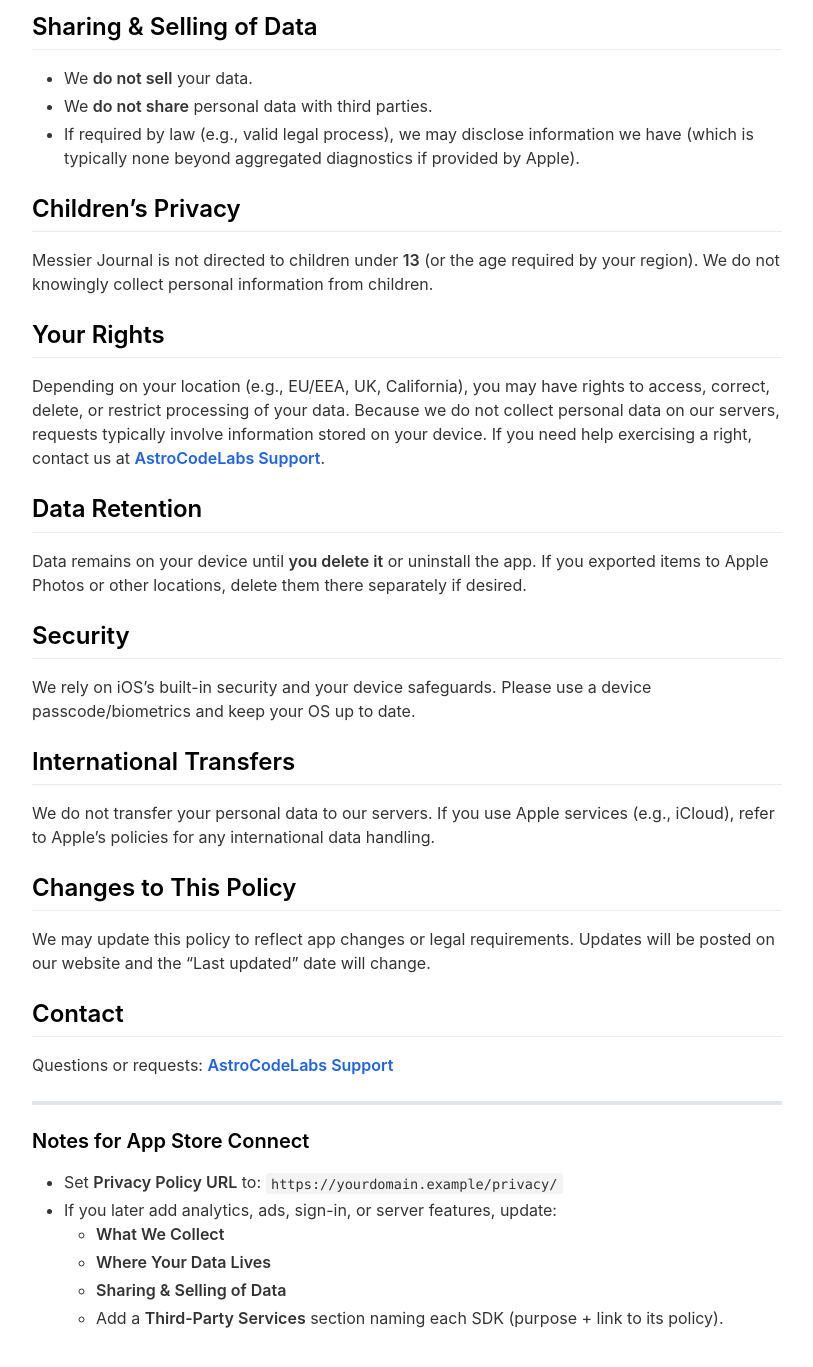
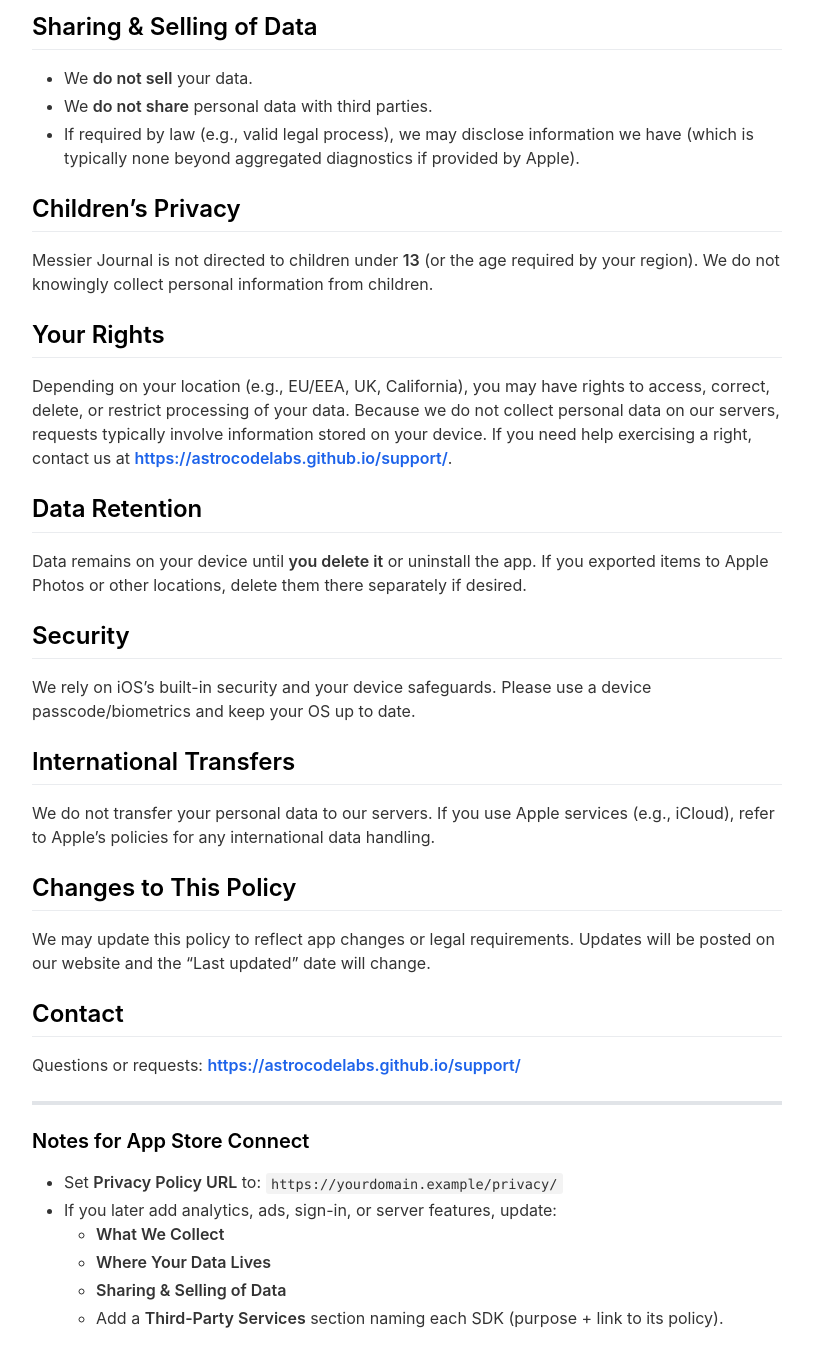
Before and after one commit to AstroCodeLabs/astrocodelabs.github.io, a Jekyll site: the page built from _pages/privacypolicy.md, in a window 1280 px wide and 1400 px high, scrolled down 1130 px. Shown: the top 1367 px of the window, without its empty margins (233-1046 px from the left). Built offline with Jekyll 4.4.1, drawn with Linux system fonts in a browser that asks for light colours; nearby versions of some CDN libraries; some of the changed lines change nothing that is shown; some of the changed text lies outside the part shown.

Commit message:
Update privacypolicy.md
reversed support name and URL positions

```diff
--- a/_pages/privacypolicy.md
+++ b/_pages/privacypolicy.md
@@ -9,7 +9,7 @@ last_modified_at: 2025-10-11
 
 **App:** Messier Journal
 **Developer:** Damon Degner (“we,” “us,” or “our”)
-**Contact:** [AstroCodeLabs Support](https://astrocodelabs.github.io/support/)
+**Contact:** [https://astrocodelabs.github.io/support/](AstroCodeLabs Support)
 **Website:** [https//:astrocodelab.github.io](https://astrocodelab.github.io)
 
 ---
@@ -43,7 +43,7 @@ You can change permissions anytime in **Settings → Privacy & Security** on you
 Messier Journal is not directed to children under **13** (or the age required by your region). We do not knowingly collect personal information from children.
 
 ## Your Rights
-Depending on your location (e.g., EU/EEA, UK, California), you may have rights to access, correct, delete, or restrict processing of your data. Because we do not collect personal data on our servers, requests typically involve information stored on your device. If you need help exercising a right, contact us at **[AstroCodeLabs Support](https://astrocodelabs.github.io/support/)**.
+Depending on your location (e.g., EU/EEA, UK, California), you may have rights to access, correct, delete, or restrict processing of your data. Because we do not collect personal data on our servers, requests typically involve information stored on your device. If you need help exercising a right, contact us at **[https://astrocodelabs.github.io/support/](AstroCodeLabs Support)**.
 
 ## Data Retention
 Data remains on your device until **you delete it** or uninstall the app. If you exported items to Apple Photos or other locations, delete them there separately if desired.
@@ -58,7 +58,7 @@ We do not transfer your personal data to our servers. If you use Apple services
 We may update this policy to reflect app changes or legal requirements. Updates will be posted on our website and the “Last updated” date will change.
 
 ## Contact
-Questions or requests: **[AstroCodeLabs Support](https://astrocodelabs.github.io/support/)**
+Questions or requests: **[https://astrocodelabs.github.io/support/](AstroCodeLabs Support)**
 
 ---
 
```
